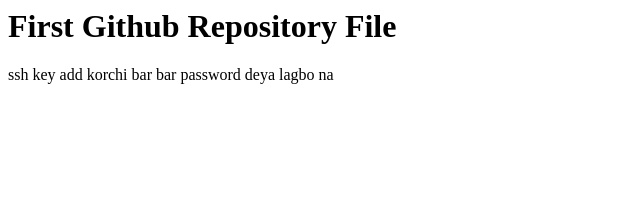
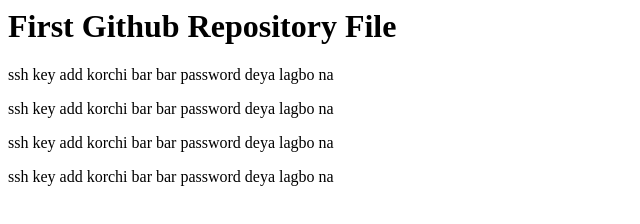
Before and after one commit to ratulislam546/my-github-repo, a plain HTML site: page index.html in a window 1280 px wide. Shown: the whole page, without its empty margins (0-640 px from the left). Drawn offline with Linux system fonts and the light colour scheme.

Commit message:
amar name ratul

```diff
--- a/index.html
+++ b/index.html
@@ -1,2 +1,5 @@
 <h1> First Github Repository File</h1>
 <p>ssh key add korchi bar bar password deya lagbo na</p>
+<p>ssh key add korchi bar bar password deya lagbo na</p>
+<p>ssh key add korchi bar bar password deya lagbo na</p>
+<p>ssh key add korchi bar bar password deya lagbo na</p>
```
